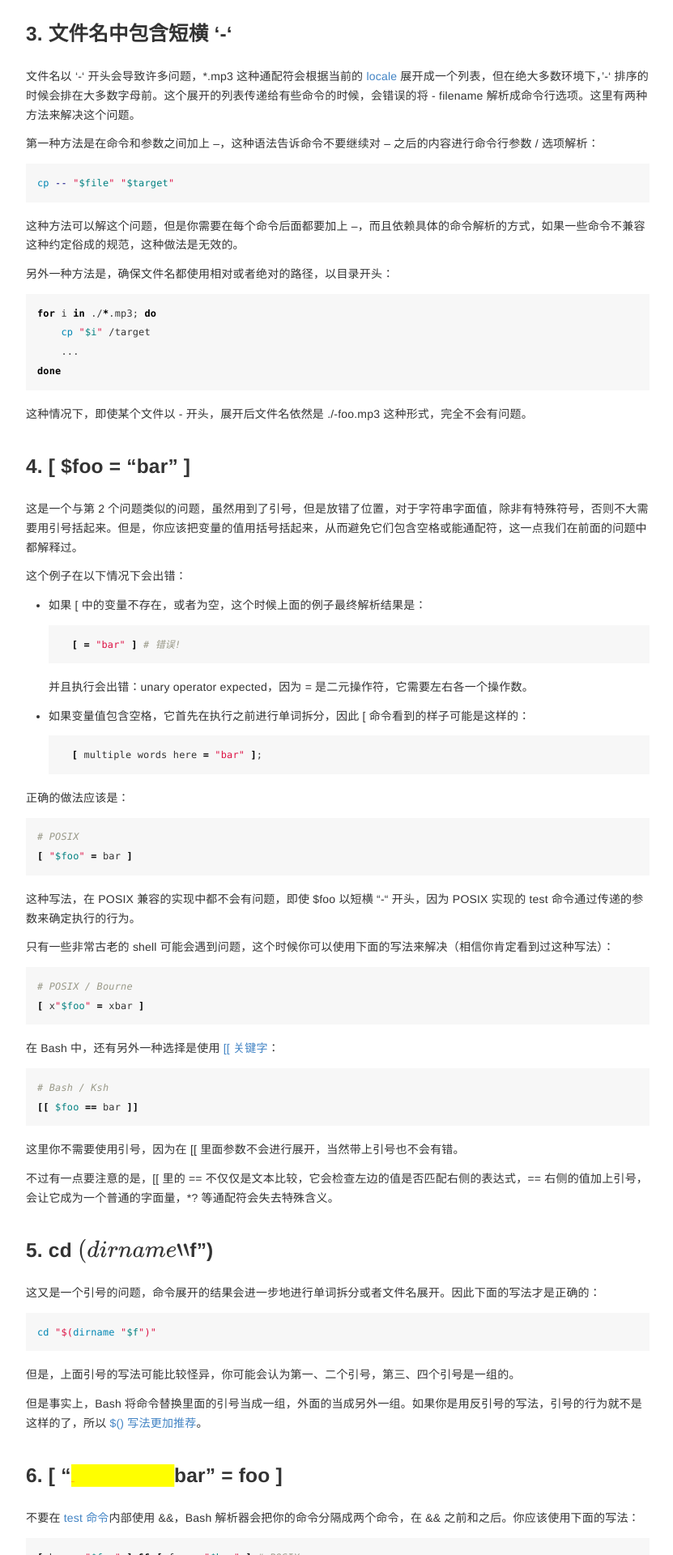
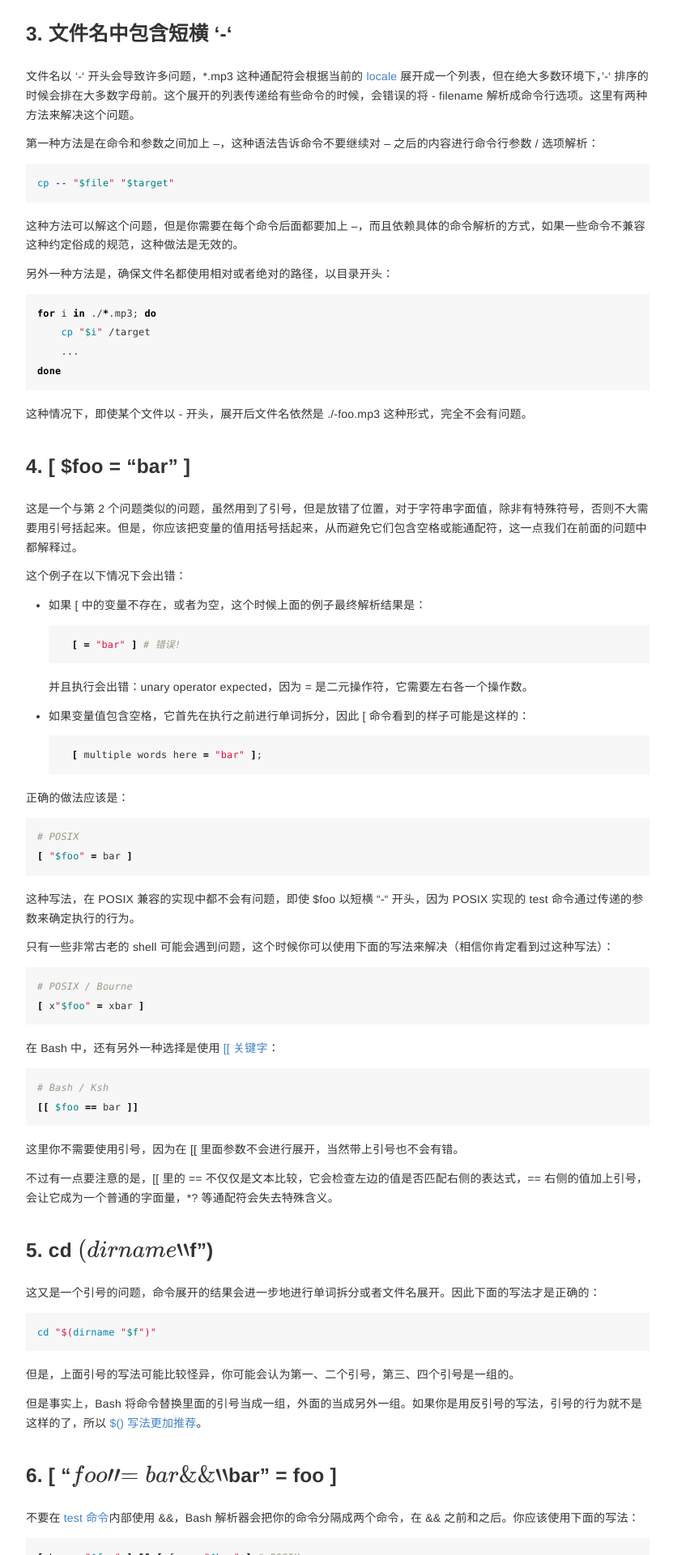
Before and after one commit to Oreomeow/Gitbook, a Jekyll site: the page built from _posts/2021-11-22-Bash Pitfalls.md, in a window 1280 px wide. Shown: the part 3080-5000 px from the top of the page at 81% size, without its empty margins (223-1054 px from the left). Built offline with Jekyll 4.4.1, drawn with Linux system fonts in a browser that asks for light colours.

Commit message:
Fix display bug

````diff
--- a/_posts/2021-11-22-Bash Pitfalls.md
+++ b/_posts/2021-11-22-Bash Pitfalls.md
@@ -117,7 +117,7 @@ done
 
 注意下循环体内部的 "$i"，这里会导致下面我们要说的另外一个比较容易犯的错误。
 
-## 2. cp $file $target
+## 2. cp \$file \$target
 
 上面的命令有什么问题呢？如果你提前知道 \$file 和 \$target 文件名中不会包含空格或者 \* 号。否则，这行命令执行前在经过单词拆分和文件名展开的时候会出现问题。所以，两次强调，在使用展开的地方切勿忘记使用引号：
 
@@ -210,7 +210,7 @@ done
 
 不过有一点要注意的是，[[ 里的 == 不仅仅是文本比较，它会检查左边的值是否匹配右侧的表达式，== 右侧的值加上引号，会让它成为一个普通的字面量，\*? 等通配符会失去特殊含义。
 
-## 5. cd \$(dirname "$f")
+## 5. cd \$(dirname "\$f")
 
 这又是一个引号的问题，命令展开的结果会进一步地进行单词拆分或者文件名展开。因此下面的写法才是正确的：
 
@@ -222,7 +222,7 @@ cd "$(dirname "$f")"
 
 但是事实上，Bash 将命令替换里面的引号当成一组，外面的当成另外一组。如果你是用反引号的写法，引号的行为就不是这样的了，所以 [$() 写法更加推荐](http://mywiki.wooledge.org/BashFAQ/082)。
 
-## 6. [ "$foo" = bar && "$bar" = foo ]
+## 6. [ "\$foo" = bar \&\& "\$bar" = foo ]
 
 不要在 [test 命令](http://mywiki.wooledge.org/BashFAQ/031)内部使用 &&，Bash 解析器会把你的命令分隔成两个命令，在 && 之前和之后。你应该使用下面的写法：
 
@@ -787,7 +787,7 @@ done
 
 注：之前我也有写过一篇文章来介绍这个问题：[Shell 生成数字序列](https://kodango.com/generate-number-sequence-in-shell "Shell生成数字序列")。
 
-## 34. if [[ $foo = $bar ]]
+## 34. if [[ \$foo = \$bar ]]
 
 在 [[ 内部，当 = 号右边的值没有用引号引起来，bash 会将它当作模式来匹配，而不是一个简单的字符串。所以，在上面的例子中 ，如果 bar 的值是一个 * 号，执行的结果永远是 true。
 
@@ -810,7 +810,7 @@ re='some RE'
 if [[ $foo =~ $re ]]
 ```
 
-## 36. [ -n $foo ] or [ -z $foo ]
+## 36. [ -n \$foo ] or [ -z \$foo ]
 
 这个例子中，\$foo 没有用引号引起来，当 \$foo 包含空格或者 \$foo 为空时都会出问题：
 
````
